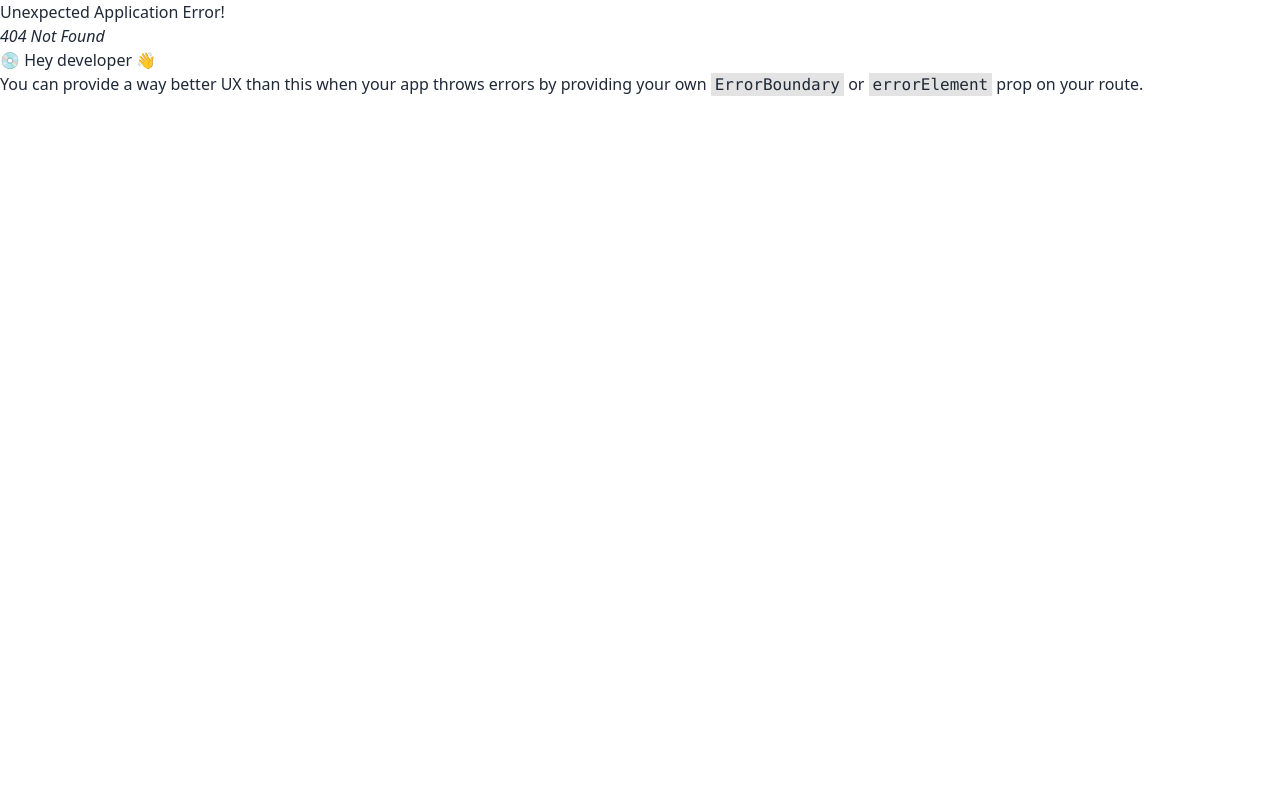
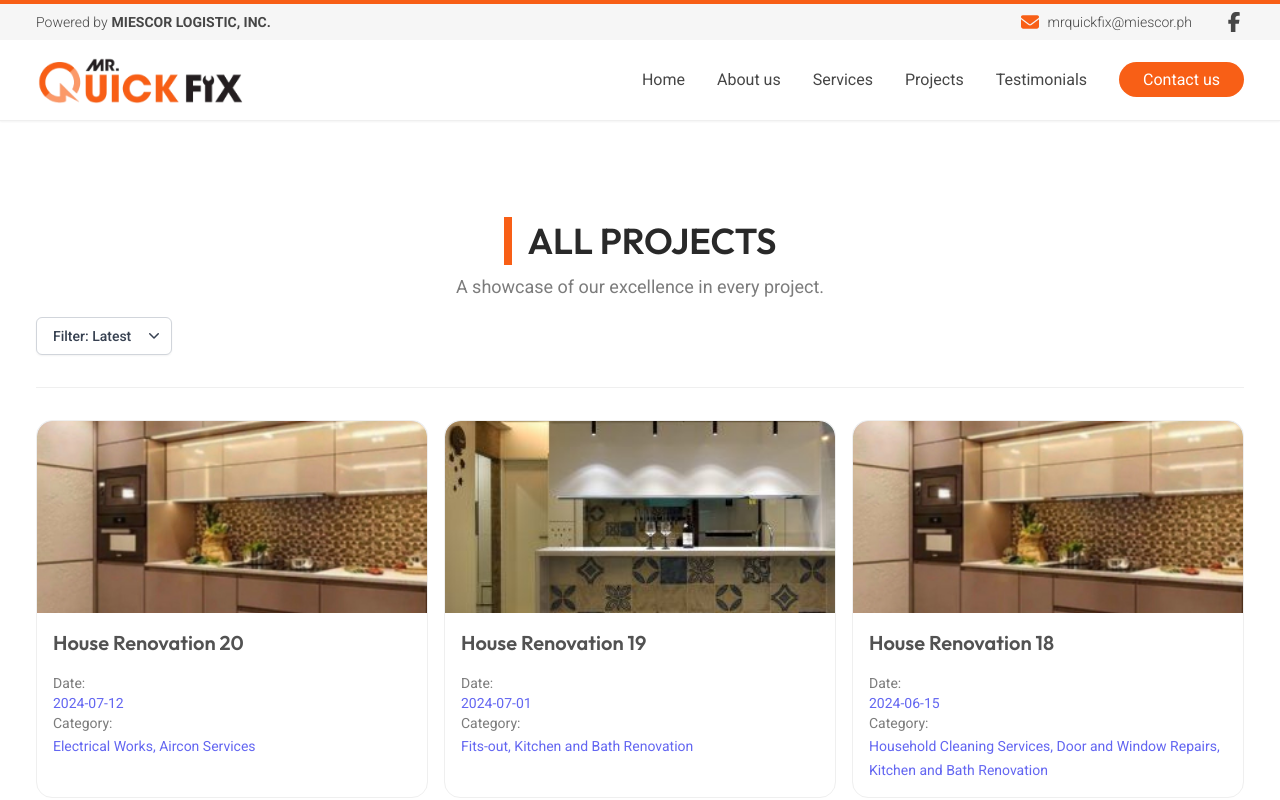
Before and after one commit to Kenn072799/Capstone, a React (Vite) app: page /Mrquickfix/projects in a window 1280 px wide. Before the commit this address had no page. Shown: the top 800 px of the page. Built offline with nearby package versions, Linux system fonts and the light colour scheme.

Commit message:
update: Nav v2

```diff
--- a/src/App.jsx
+++ b/src/App.jsx
@@ -11,11 +11,11 @@ const router = createBrowserRouter([
     element: <Home />,
   },
   {
-    path: "/Mrquickfix/test",
+    path: "/Mrquickfix/projects/",
     element: <Projectpage />,
   },
   {
-    path: "/Mrquickfix/test2",
+    path: "/Mrquickfix/testimonials/",
     element: <AllTestimonialpage />,
   },
 ]);
--- a/src/components/Navigation/Mainnav.jsx
+++ b/src/components/Navigation/Mainnav.jsx
@@ -79,7 +79,7 @@ const MainNav = () => {
       offset = -20;
     }
 
-    if (location === "test" || location === "test2") {
+    if (location === "projects" || location === "testimonials") {
       navigateAndScroll("/Mrquickfix/", selector);
     } else {
       scroller.scrollTo(selector, {
--- a/src/components/Projects/Projectlist.jsx
+++ b/src/components/Projects/Projectlist.jsx
@@ -25,7 +25,7 @@
         </div>
         <div className="mt-8 flex justify-center text-center">
           <Link
-            to="/Mrquickfix/test2"
+            to="/Mrquickfix/projects/"
             onClick={handleScrollToTop}
             className="flex items-center rounded-3xl bg-primary-500 text-white hover:bg-primary-400"
           >
--- a/src/components/Testimonials/Testimonials.jsx
+++ b/src/components/Testimonials/Testimonials.jsx
@@ -99,7 +99,7 @@ const Testimonials = () => {
 
         <div className="mt-8 flex justify-center text-center">
           <Link
-            to="/Mrquickfix/test2"
+            to="/Mrquickfix/testimonials/"
             onClick={handleScrollToTop}
             className="flex items-center rounded-3xl bg-primary-500 text-white hover:bg-primary-400"
           >
```
